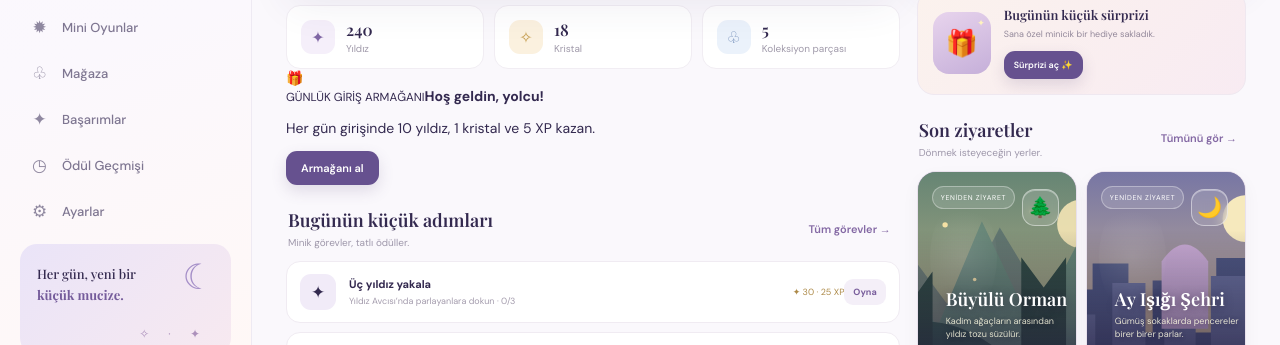
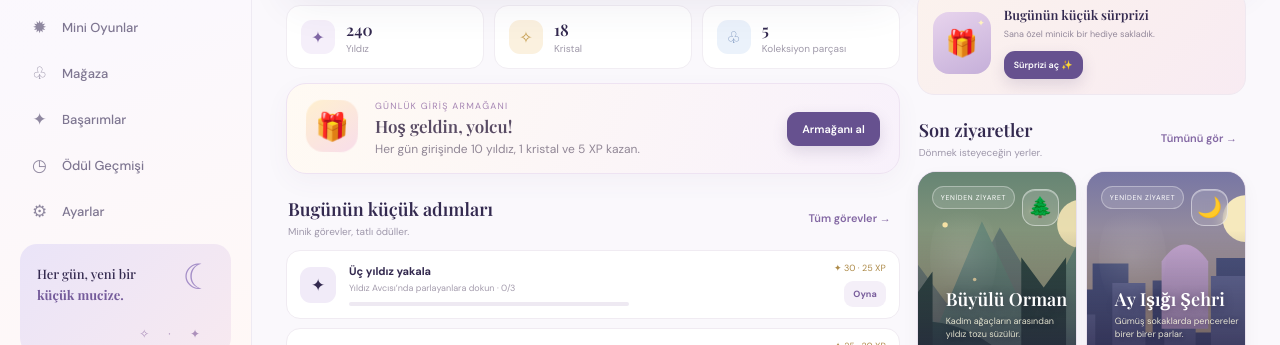
Before and after one commit to dsahin7-blip/Littleverse, a plain HTML site: page index.html in a window 1280 px wide. Shown: the part 447-792 px from the top of the page. Drawn offline with nearby package versions, Linux system fonts and the light colour scheme; no server answers.

Commit message:
Load Littleverse reward interface styles

```diff
--- a/index.html
+++ b/index.html
@@ -14,6 +14,7 @@
   <link rel="stylesheet" href="character.css" />
   <link rel="stylesheet" href="room.css" />
   <link rel="stylesheet" href="explore.css" />
+  <link rel="stylesheet" href="rewards.css" />
 </head>
 <body>
   <div class="app-shell">
```
